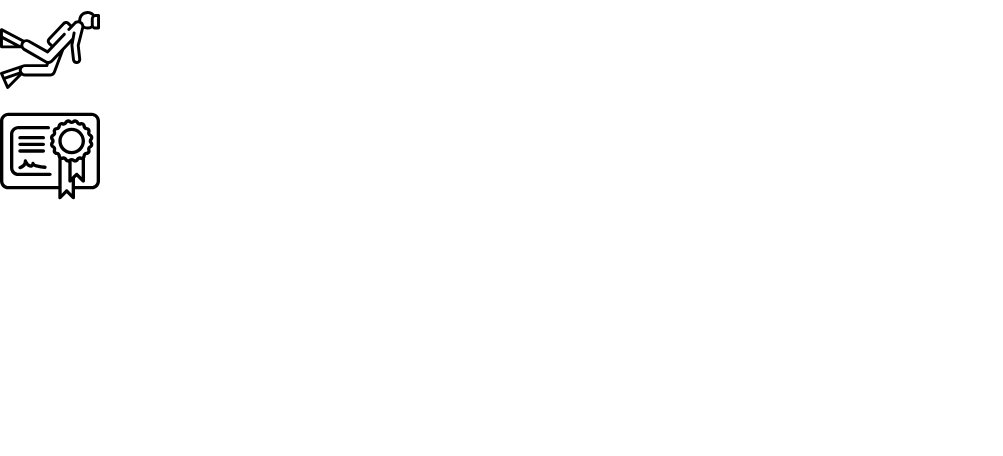
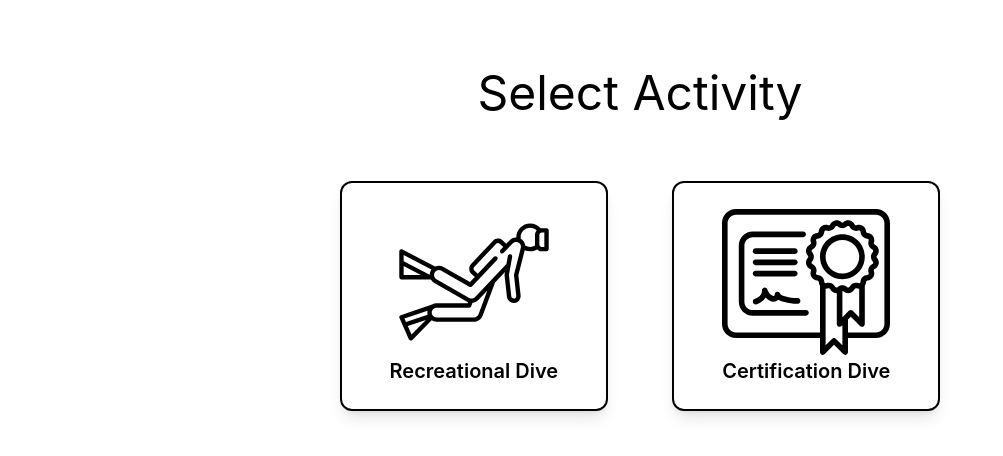
Before and after one commit to adolfoportilla/diver-list, a Next.js app: page /reservation in a window 1280 px wide. Shown: the top 456 px of the page, without its empty margins (0-1003 px from the left). Built offline with nearby package versions, Linux system fonts and the light colour scheme.

Commit message:
creating card component

```diff
--- a/components/states/InitialState.jsx
+++ b/components/states/InitialState.jsx
@@ -3,15 +3,48 @@ import { useMachine } from "@xstate/react";
 import { reservationMachine } from "../../utils/state-machine";
 import Image from "next/image";
 
+const CardComponent = (props) => {
+  return (
+    <div className="py-6 px-12 bg-white flex flex-col rounded-xl shadow-lg border-2 border-black">
+      {props.icon}
+      <span className="text-xl font-semibold">{props.text}</span>
+    </div>
+  );
+};
+
 const InitialState = () => {
   const [state, send] = useMachine(reservationMachine);
   return (
-    <div>
-      <div>
-        <Image src="/icons/scuba-diver.svg" alt="" width={100} height={100} />
-      </div>
-      <div>
-        <Image src="/icons/certificate.svg" alt="" width={100} height={100} />
+    <div className="h-screen flex items-center justify-center">
+      <div className="flex flex-col items-center space-y-16 mb-80">
+        <div className="space-between space-y-8">
+          <span className="text-5xl">Select Activity</span>
+        </div>
+
+        <div className="flex space-x-16">
+          <CardComponent
+            icon={
+              <Image
+                src="/icons/scuba-diver.svg"
+                alt=""
+                width={150}
+                height={150}
+              />
+            }
+            text="Recreational Dive"
+          />
+          <CardComponent
+            icon={
+              <Image
+                src="/icons/certificate.svg"
+                alt=""
+                width={150}
+                height={150}
+              />
+            }
+            text="Certification Dive"
+          />
+        </div>
       </div>
     </div>
   );
```
